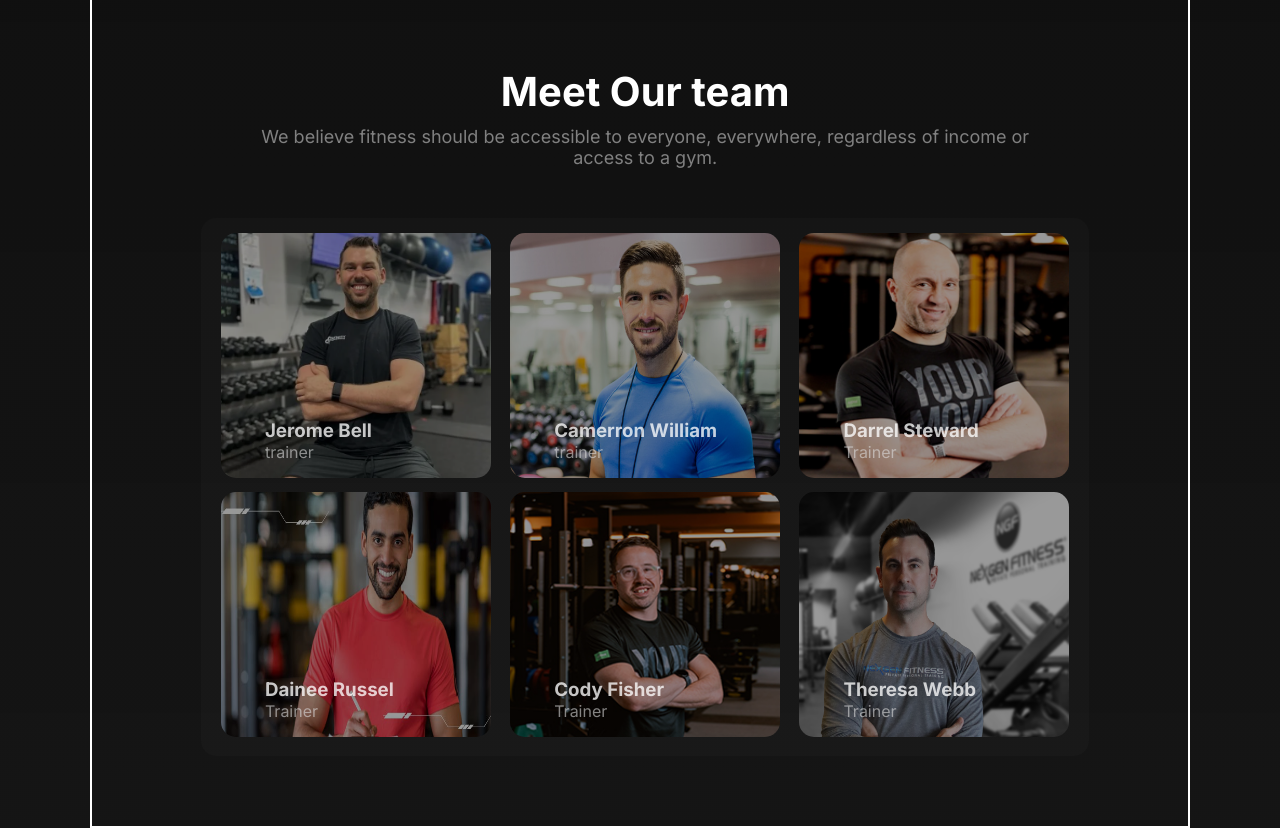
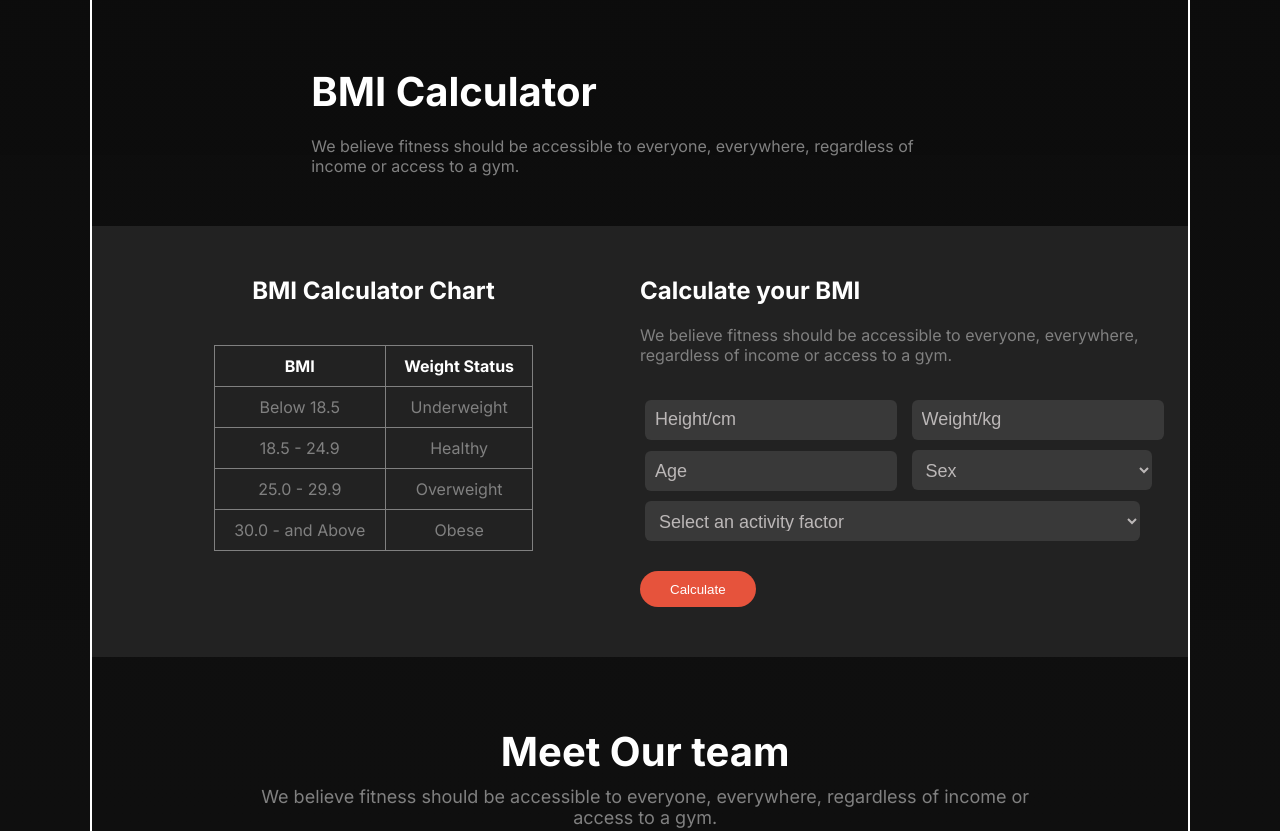
Before and after one commit to Tonmoy-1/My-2nd-Assignment-B10, a plain HTML site: page index.html in a window 1280 px wide. Shown: the part 1475-2306 px from the top of the page. Drawn offline with Linux system fonts and the light colour scheme; a web font is replaced by a local one.

Commit message:
bmi section for desktop done

```diff
--- a/index.html
+++ b/index.html
@@ -105,6 +105,73 @@
 
       <!-- run section end here -->
 
+      <!-- bmi section start -->
+      <section class="bmi-content">
+        <h2>BMI Calculator</h2>
+        <p>
+          We believe fitness should be accessible to everyone, everywhere,
+          regardless of income or access to a gym.
+        </p>
+      </section>
+      <section class="bmi-main">
+        <div class="bmi-table">
+          <h2>BMI Calculator Chart</h2>
+          <div class="main-table">
+            <table>
+              <thead>
+                <tr>
+                  <th>BMI</th>
+                  <th>Weight Status</th>
+                </tr>
+              </thead>
+              <tbody>
+                <tr>
+                  <td>Below 18.5</td>
+                  <td>Underweight</td>
+                </tr>
+                <tr>
+                  <td>18.5 - 24.9</td>
+                  <td>Healthy</td>
+                </tr>
+                <tr>
+                  <td>25.0 - 29.9</td>
+                  <td>Overweight</td>
+                </tr>
+                <tr>
+                  <td>30.0 - and Above</td>
+                  <td>Obese</td>
+                </tr>
+              </tbody>
+            </table>
+          </div>
+        </div>
+        <div class="bmi-input">
+          <h2>Calculate your BMI</h2>
+          <p>
+            We believe fitness should be accessible to everyone, everywhere,
+            regardless of income or access to a gym.
+          </p>
+          <div class="input-table">
+            <div class="inptu1">
+              <input type="text" placeholder="Height/cm" />
+              <input type="text" placeholder="Weight/kg" />
+            </div>
+            <div class="inptu1">
+              <input type="text" placeholder="Age" />
+              <select name="" id="select1">
+                <option value="">Sex</option>
+              </select>
+            </div>
+            <select name="" id="select2">
+              <option value="">Select an activity factor</option>
+            </select>
+            <button class="btn">Calculate</button>
+          </div>
+        </div>
+      </section>
+
+      <!-- bmi section end -->
+
       <!-- meet our team setion start -->
       <section class="team-container">
         <div class="team-content">
@@ -166,7 +233,32 @@
     </main>
 
     <footer>
-
+      <div class="foot1">
+        <h2>Fitness</h2>
+        <p>
+          We believe fitness should be accessible to everyone, everywhere,
+          regardless of income or access to a gym. With hundreds of professional
+          workouts.
+        </p>
+      </div>
+      <div class="foot2">
+        <h2>Get Started</h2>
+        <ul>
+          <li>Services</li>
+          <li>Contact us</li>
+          <li>Affiliate Program</li>
+          <li>About us</li>
+        </ul>
+      </div>
+      <div class="foot2">
+        <h2>Get Started</h2>
+        <ul>
+          <li>Fitness</li>
+          <li>Platfroms</li>
+          <li>Workout Libary</li>
+          <li>App Design</li>
+        </ul>
+      </div>
     </footer>
   </body>
 </html>
--- a/style.css
+++ b/style.css
@@ -8,7 +8,7 @@ body {
   background: linear-gradient(
     180deg,
     rgba(0, 0, 0, 0.97),
-    rgba(3, 3, 3, 0.93) 100%
+    rgba(3, 3, 3, 0.94) 100%
   );
   border: 2px solid white;
 }
@@ -284,6 +284,131 @@ nav ul li {
 }
 /* run section end here */
 
+/* bmi section start here */
+.bmi-content {
+  text-align: left;
+  align-items: center;
+  width: 60%;
+}
+.bmi-content h2 {
+  color: white;
+  font-size: 40px;
+  margin: 20px auto;
+}
+
+.bmi-content p {
+  color: gray;
+  font-size: 16px;
+}
+table {
+  width: 60%;
+  border-collapse: collapse;
+}
+th,
+td {
+  border: 1px solid gray;
+  padding: 10px;
+  text-align: center;
+}
+.bmi-table h2 {
+  color: white;
+  margin-bottom: 40px;
+}
+
+.main-table {
+  color: gray;
+}
+
+.main-table th {
+  color: white;
+}
+
+.bmi-main {
+  display: flex;
+  background: rgb(34, 34, 34);
+  margin: 0 auto;
+  width: 100%;
+  /* border: 2px solid red; */
+  padding: 50px 15px;
+  margin-top: 50px;
+}
+.bmi-input {
+  width: 50%;
+}
+.bmi-table {
+  width: 50%;
+  text-align: center;
+}
+
+.bmi-input h2 {
+  color: white;
+  margin-bottom: 20px;
+}
+
+.bmi-input p {
+  color: gray;
+  font-size: 16px;
+  margin-bottom: 30px;
+}
+
+.input1 {
+  display: flex;
+}
+
+.input-table input {
+  height: 40px;
+  margin: 5px;
+  font-size: 18px;
+  font-weight: 400;
+  padding: 10px;
+  border-radius: 6px;
+  border: none;
+  background-color: rgba(255, 255, 255, 0.1);
+  /* cursor: pointer; */
+}
+
+#select1 {
+  color: rgb(187, 183, 183);
+  width: 240px;
+  height: 40px;
+  margin: 5px;
+  font-size: 18px;
+  font-weight: 400;
+  padding: 10px;
+  border-radius: 6px;
+  border: none;
+  background-color: rgba(255, 255, 255, 0.1);
+  cursor: pointer;
+}
+#select2 {
+  color: rgb(187, 183, 183);
+  width: 495px;
+  height: 40px;
+  margin: 5px;
+  font-size: 18px;
+  font-weight: 400;
+  padding: 10px;
+  border-radius: 6px;
+  border: none;
+  background-color: rgba(255, 255, 255, 0.1);
+  cursor: pointer;
+}
+
+.input-table input::placeholder {
+  color: rgb(187, 183, 183);
+}
+
+.input-table button {
+  background: rgb(230, 83, 60);
+  margin-top: 25px;
+  padding: 11px 30px 10px 30px;
+  color: white;
+  font-weight: 300;
+  cursor: pointer;
+}
+
+/* bmi section start here */
+
 /* team section start */
 .team-container {
   width: 90%;
@@ -345,4 +470,53 @@ nav ul li {
 }
 /* team end start */
 
-/* new section start */
+/* footer section start */
+footer {
+  display: flex;
+  /* border: 2px solid white; */
+  width: 100%;
+  background: rgba(255, 255, 255, 0.1);
+  gap: 20px;
+}
+.foot1 {
+  width: 50%;
+  padding: 50px 70px;
+}
+.foot1 h2 {
+  font-size: 60px;
+  font-style: italic;
+  font-weight: 800;
+  color: rgb(230, 83, 60);
+  margin-bottom: 10px;
+}
+.foot1 p {
+  color: gray;
+}
+.foot2 {
+  width: 25%;
+  padding: 50px;
+}
+.foot2 ul li {
+  list-style: none;
+}
+.foot2 h2 {
+  color: white;
+  font-size: 25px;
+  font-weight: 600;
+  margin-top: 7px;
+}
+.foot2 ul li {
+  display: flex;
+  flex-direction: column;
+  margin: 15px auto;
+  color: gray;
+  font-size: 18px;
+  font-weight: 400;
+}
+
+.foot3 {
+  width: 25%;
+  padding: 50px;
+}
+
+/* footer section end */
```
